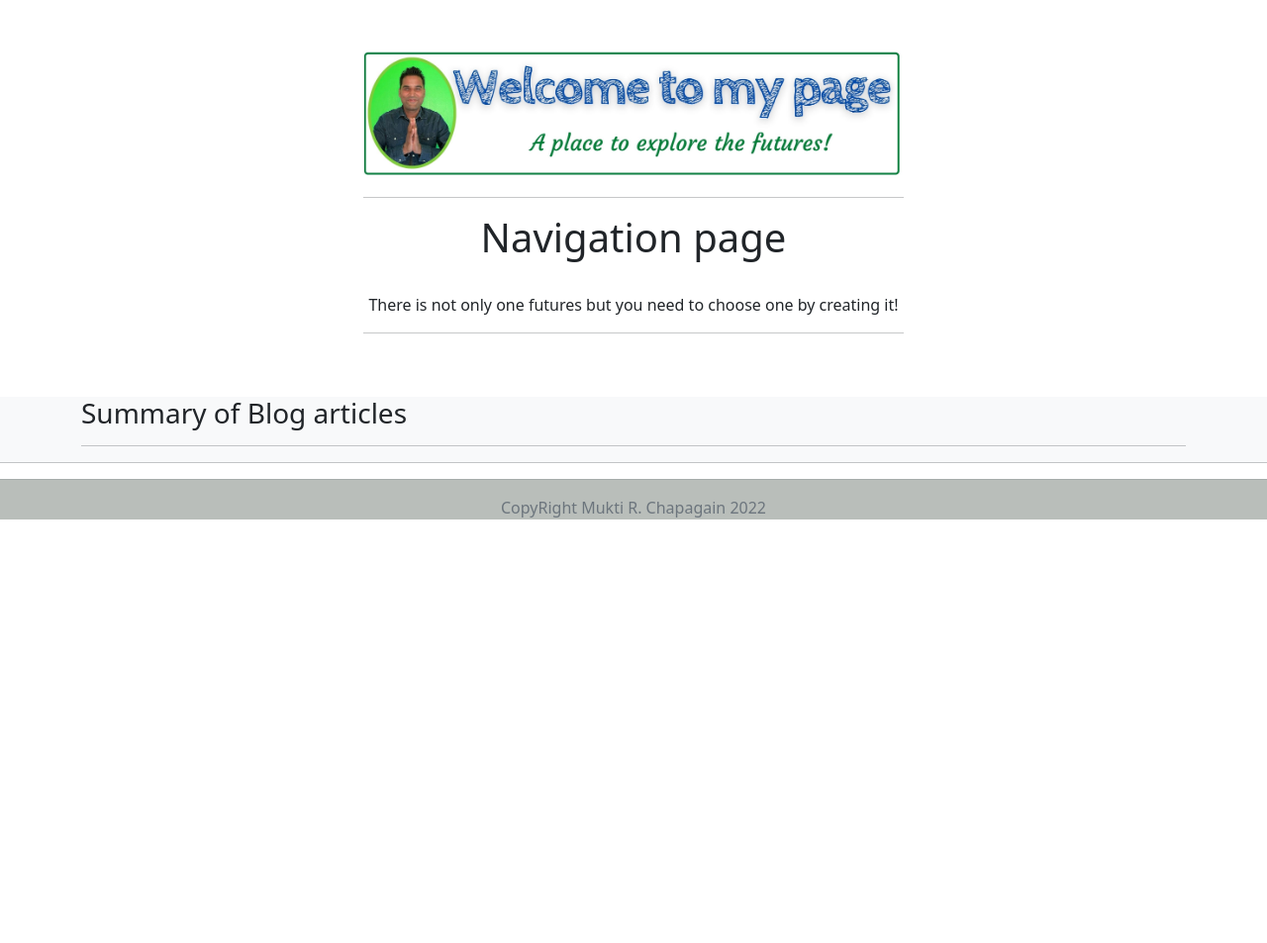
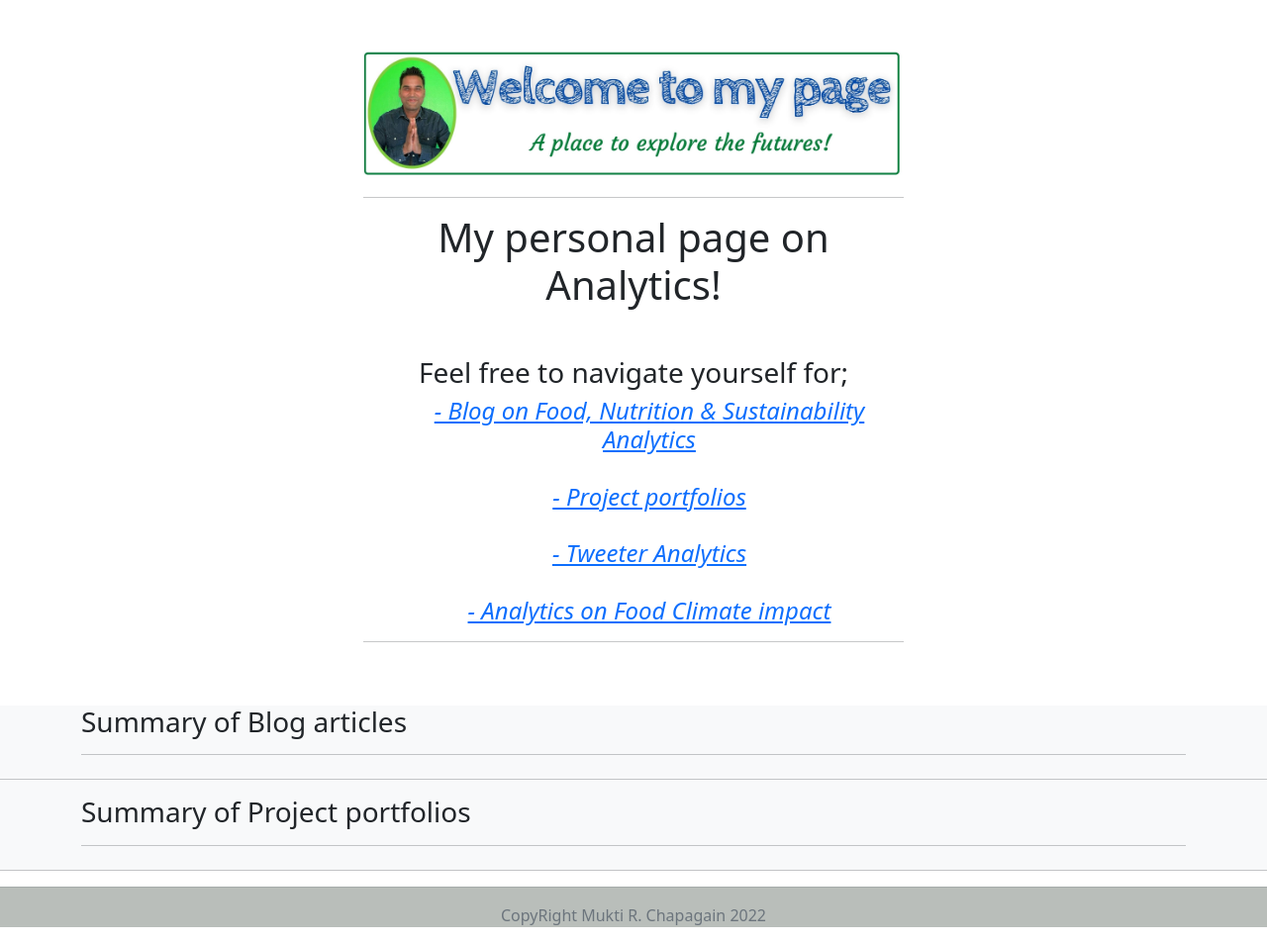
Before and after one commit to mrchapagain/portfolio-project, a Django app: page / in a window 1280 px wide. Shown: the part 56-1009 px from the top of the page at 99% size. Before the commit the page ends 581 px from the top, so only its background shows below. Run offline with Django 4.2, Linux system fonts and the light colour scheme; data that the repository does not hold is empty.

Commit message:
homepage adjusted by adding link to navigate

```diff
--- a/job/templates/job/home.html
+++ b/job/templates/job/home.html
@@ -9,9 +9,17 @@
       <!--<h1 class="fw-light">Welcome to my Homepage!</h1>-->
       <img class="bd-placeholder-img card-img-top" class= "img-fluid" src= "{% static 'my-homepage.jpg'%}"/>
       <hr>
-      <h1> Navigation page</h1> <br>
-      <p> There is not only one futures but you need to choose one by creating it! </p>
-      <hr>
+      <h1> My personal page on Analytics! </h1> <br>
+      <p>
+        <h3> Feel free to navigate yourself for; </h3>
+          <h4><ul>
+            <a href="{% url 'allblogs' %}"> <i>- Blog on Food, Nutrition & Sustainability Analytics</i> </a> <br> <br>
+            <a href="{% url 'alljobs' %}"> <i>- Project portfolios</i> </a> <br><br>
+            <a href="{% url 'allanalytics' %}"> <i>- Tweeter Analytics</i> </a> <br><br>
+            <a href="{% url 'allfooddatas' %}"> <i>- Analytics on Food Climate impact</i> </a>
+          </ul></h4>
+
+      </p> <hr>
     </div>
   </div>
 {% endblock section %}
@@ -26,14 +34,14 @@
   <div class="container">
       <h3> Summary of Blog articles</h3><hr>
     <div class="col">
-      <div class="row row-cols-1 row-cols-sm-2 row-cols-md-3 g-3" >
+      <div class="row row-cols-1 row-cols-sm-2 row-cols-md-4 g-2" >
 
         {% for blog in blogs.all %}
-          <div class="d-flex justify-content-between align-items-center" style="background-color:#c6eeeb; height: 400px">
+          <div class="d-flex justify-content-between align-items-center" style="background-color:#c6eeeb; height: 350px">
             <div class="col" style="background-color:#e2eceb">
               <a href="{% url 'detail' blog.id %}"> <h5 class="card-text">{{ blog.title }}</h5> </a>
                 {{ blog.pub_date_pretty }}
-              <a href="{% url 'detail' blog.id %}"> <img class="img-fluid bd-placeholder-img card-img-top" src= "{{ blog.image.url }}" style="height: 300px"/> </a>
+              <a href="{% url 'detail' blog.id %}"> <img class="img-fluid bd-placeholder-img card-img-top" src= "{{ blog.image.url }}" style="height: 250px"/> </a>
               <div class="btn-group">
                 <button type="button" class="btn btn-sm btn-outline-secondary">Click image to display larger</button>
               </div>
@@ -44,4 +52,27 @@
       </div>
     </div>
   </div><hr>
+
+
+  <div class="container">
+    <h3> Summary of Project portfolios </h3><hr>
+  <div class="col">
+    <div class="row row-cols-1 row-cols-sm-2 row-cols-md-4 g-2" >
+
+      {% for job in jobs.all %}
+        <div class="d-flex justify-content-between align-items-center" style="background-color:#c6eeeb; height: 350px">
+          <div class="col" style="background-color:#e2eceb">
+            <a href="{% url 'detail' job.id %}"> <h5 class="card-text">{{ job.title }}</h5> </a>
+              {{ job.pub_date_pretty }}
+            <a href="{% url 'detail' job.id %}"> <img class="img-fluid bd-placeholder-img card-img-top" src= "{{ job.image.url }}" style="height: 250px"/> </a>
+            <div class="btn-group">
+              <button type="button" class="btn btn-sm btn-outline-secondary">Click image to display larger</button>
+            </div>
+          </div>
+        </div>
+      {% endfor %}
+
+    </div>
+  </div>
+</div><hr>
 {% endblock info_display %}
```
